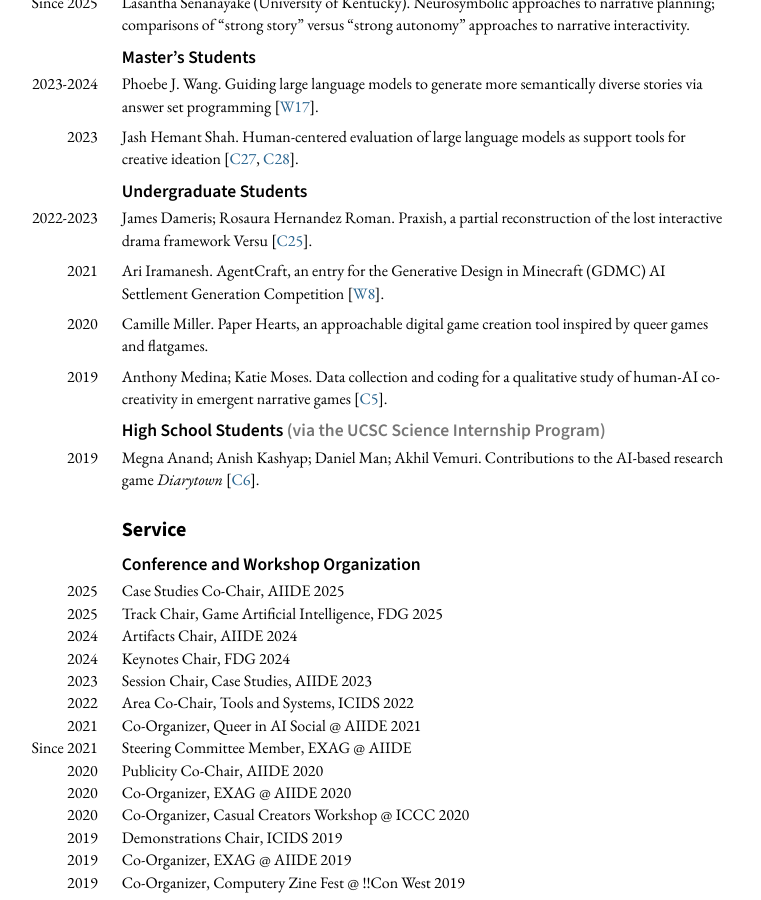
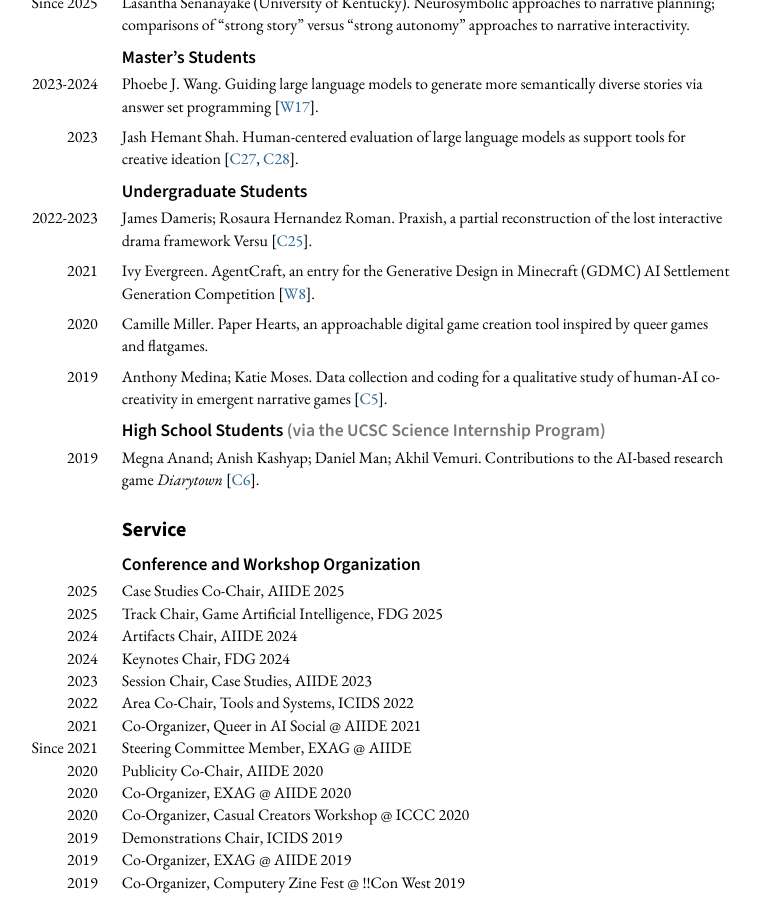
Before and after one commit to mkremins/mkremins.github.io, a Jekyll site: the page built from cv/index.html, in a window 1280 px wide and 900 px high, scrolled down 12681 px. Shown: the whole window, without its empty margins (261-1022 px from the left). Built offline with Jekyll 4.4.1, drawn with Linux system fonts in a browser that asks for light colours.

Commit message:
Update past advisees info

```diff
--- a/cv/index.html
+++ b/cv/index.html
@@ -440,7 +440,7 @@ layout: null
       </div>-->
       <div class="dated-entry">
         <div class="dated-date">2021</div>
-        <div class="dated-content">Ari Iramanesh. AgentCraft, an entry for the Generative Design in Minecraft (GDMC) AI Settlement Generation Competition [<a href="#W8">W8</a>].</div>
+        <div class="dated-content">Ivy Evergreen. AgentCraft, an entry for the Generative Design in Minecraft (GDMC) AI Settlement Generation Competition [<a href="#W8">W8</a>].</div>
       </div>
       <div class="dated-entry">
         <div class="dated-date">2020</div>
```
